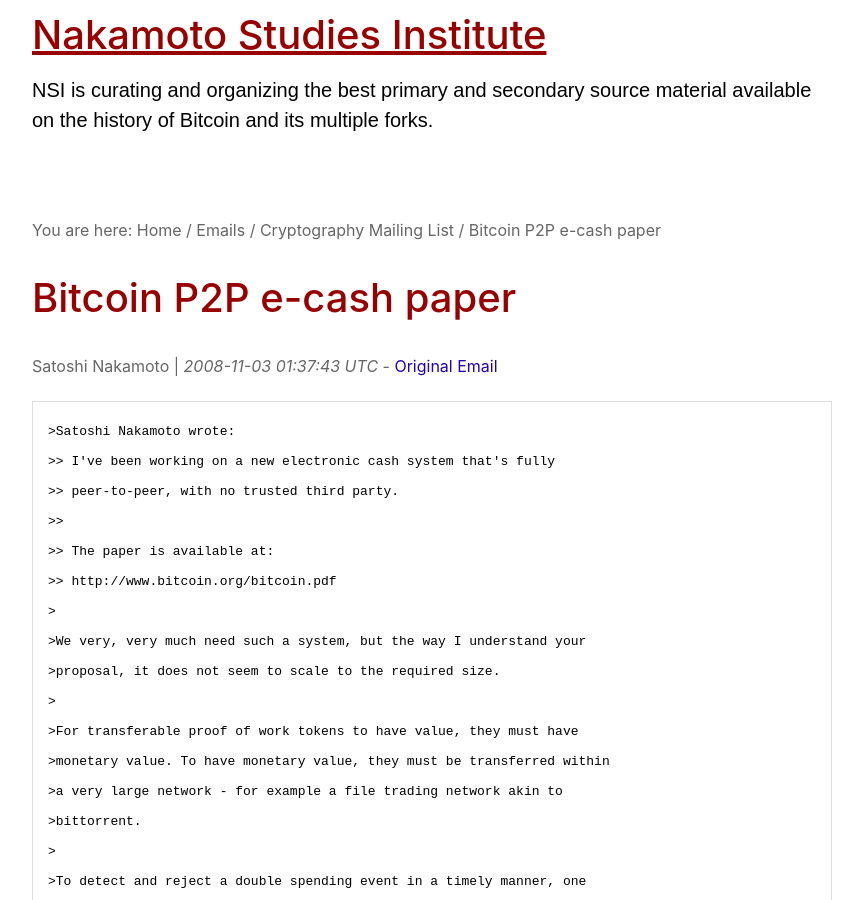
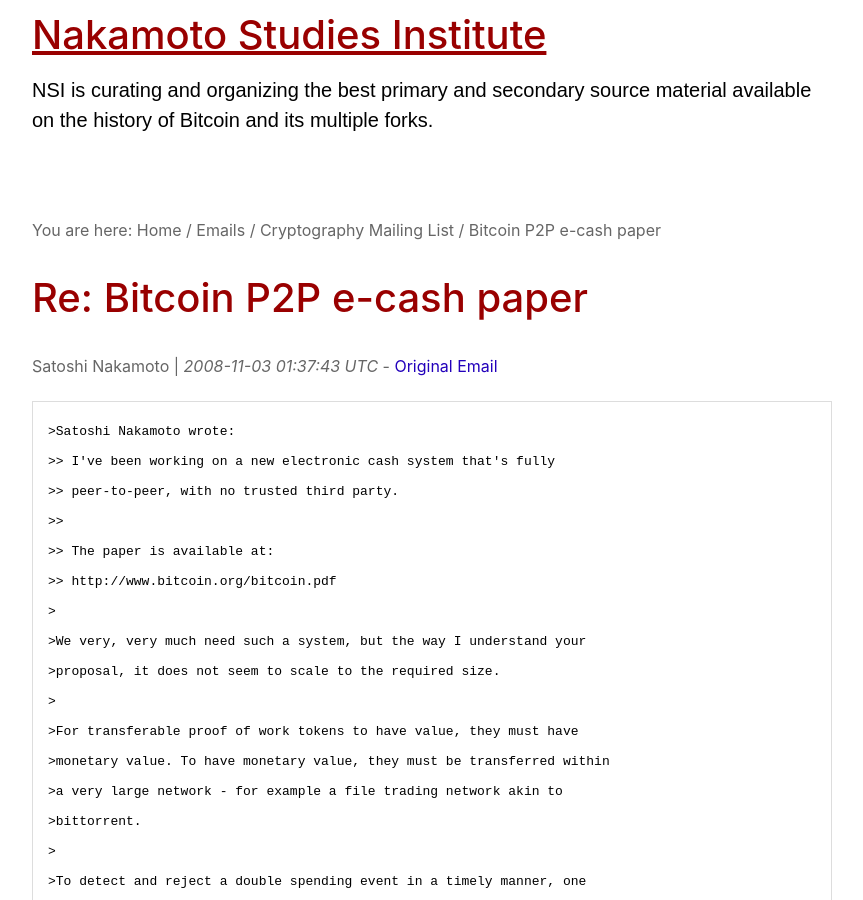
Before and after one commit to nakamotostudies/nakamotostudies.github.io, a Jekyll site: the page built from emails/cryptography/2.md, in a window 1280 px wide and 900 px high. Shown: the whole window, without its empty margins (58-921 px from the left). Built offline with Jekyll 4.4.1, drawn with Linux system fonts in a browser that asks for light colours; our own code applies the rules of GitHub Pages for plain Markdown files.

Commit message:
Update 2.md

```diff
--- a/emails/cryptography/2.md
+++ b/emails/cryptography/2.md
@@ -1,6 +1,6 @@
 <small>You are here: Home / Emails / Cryptography Mailing List / Bitcoin P2P e-cash paper</small>
 
-# Bitcoin P2P e-cash paper
+# Re: Bitcoin P2P e-cash paper
 
 <p><small>Satoshi Nakamoto | <em>2008-11-03 01:37:43 UTC</em> - <a href="http://www.metzdowd.com/pipermail/cryptography/2008-November/014815.html">Original Email</a></small></p>
 
```
